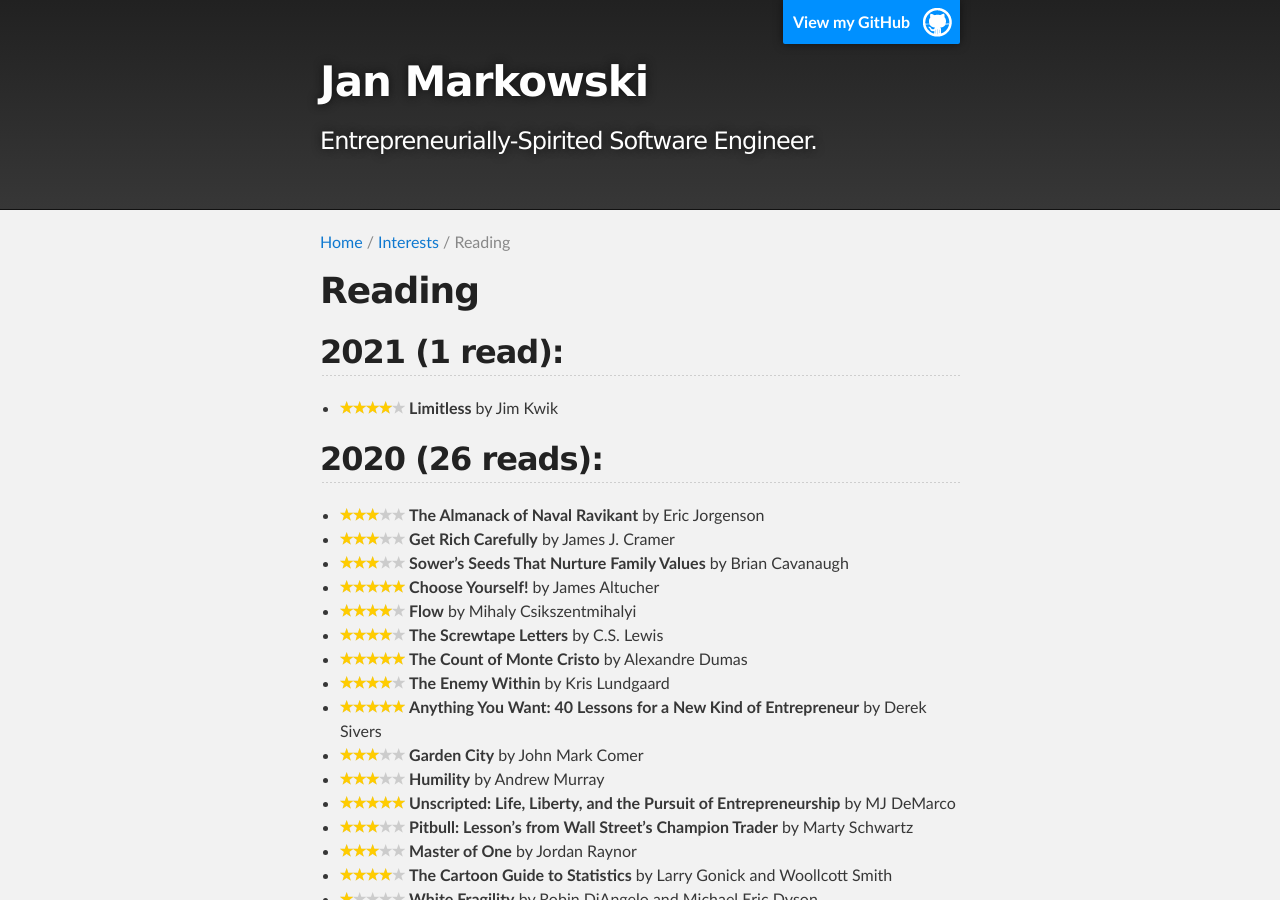
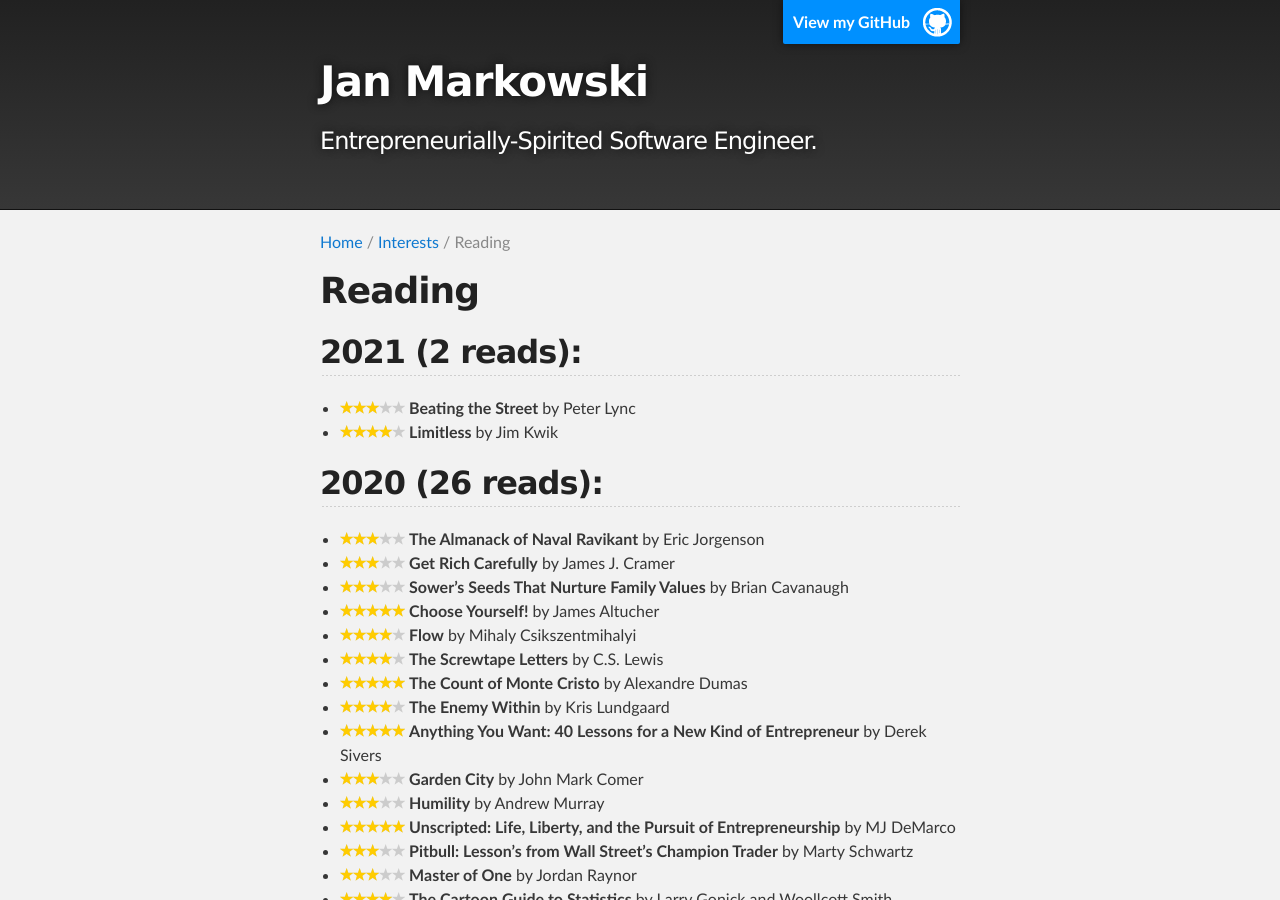
Before and after one commit to jmarkowski/jmarkowski.github.io, a Jekyll site: the page built from _interests/reading.md, in a window 1280 px wide and 900 px high. Built offline with Jekyll 4.4.1, drawn with Linux system fonts in a browser that asks for light colours.

Commit message:
Finished reading 'Beating the Street'

```diff
--- a/_interests/reading.md
+++ b/_interests/reading.md
@@ -42,8 +42,9 @@
 </span>
 {% endcapture %}
 
-## 2021 (1 read):
+## 2021 (2 reads):
 
+- {{ star3 }} __Beating the Street__ by Peter Lync
 - {{ star4 }} __Limitless__ by Jim Kwik
 
 
```
